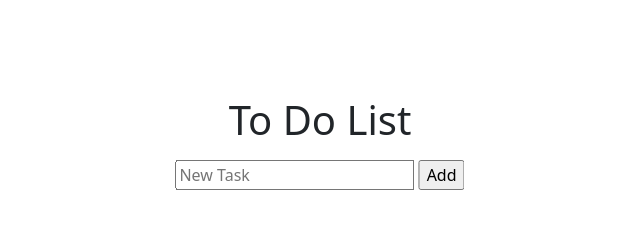
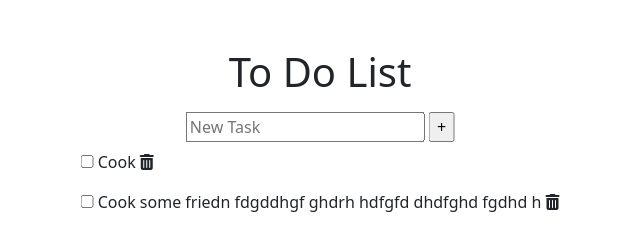
Before and after one commit to DarrenKim94/to-do-app, a plain HTML site: page index.html in a window 1280 px wide. Shown: the whole page, without its empty margins (320-960 px from the left). Drawn offline with nearby package versions, Linux system fonts and the light colour scheme.

Commit message:
add font awesome

```diff
--- a/index.html
+++ b/index.html
@@ -5,21 +5,31 @@
     <meta http-equiv="X-UA-Compatible" content="IE=edge">
     <meta name="viewport" content="width=device-width, initial-scale=1.0">
     <title>To Do List</title>
-    <link rel="stylesheet" href="styles.cs">
+    <link rel="stylesheet" href="styles.css">
     <script src="script.js" defer></script>
+    <link rel="stylesheet" href="https://cdnjs.cloudflare.com/ajax/libs/font-awesome/6.2.1/css/all.min.css">
     <link href="https://cdn.jsdelivr.net/npm/bootstrap@5.1.3/dist/css/bootstrap.min.css" rel="stylesheet" integrity="sha384-1BmE4kWBq78iYhFldvKuhfTAU6auU8tT94WrHftjDbrCEXSU1oBoqyl2QvZ6jIW3" crossorigin="anonymous">
 </head>
 <body>
-    <div id="taskContainer" class="position-absolute top-0 start-50 translate-middle-x pt-5 mt-5">
+    <div id="taskContainer" class="position-absolute top-0 start-50 translate-middle-x  mt-5">
         <h1 class="text-center">To Do List</h1>
         <p id="p1"></p>
         <div id="addTaskBox">
-            <form id="taskForm" onsubmit="return addTask()">
+            <form id="taskForm" class="text-center pb-2" onsubmit="return addTask()">
                 <input type="text" id="taskInput" placeholder="New Task">
-                <input id="newTaskSubmit" type="submit" value="Add">
+                <input id="newTaskSubmit" type="submit" value="+">
             </form>
         </div>
-        <div id="taskList" ></div>
+        <div id="taskList" class="toDoList">
+            <p class="toDoItem">
+                <input type="checkbox" class="checkbox"> Cook
+                <i class=" deleteBtn fa-solid fa-trash-can"></i>
+            </p>
+            <p class="toDoItem">
+                <input type="checkbox" class="checkbox"> Cook some friedn fdgddhgf ghdrh hdfgfd dhdfghd fgdhd h
+                <i class=" deleteBtn fa-solid fa-trash-can"></i>
+            </p>
+        </div>
     </div>
 
 
```
